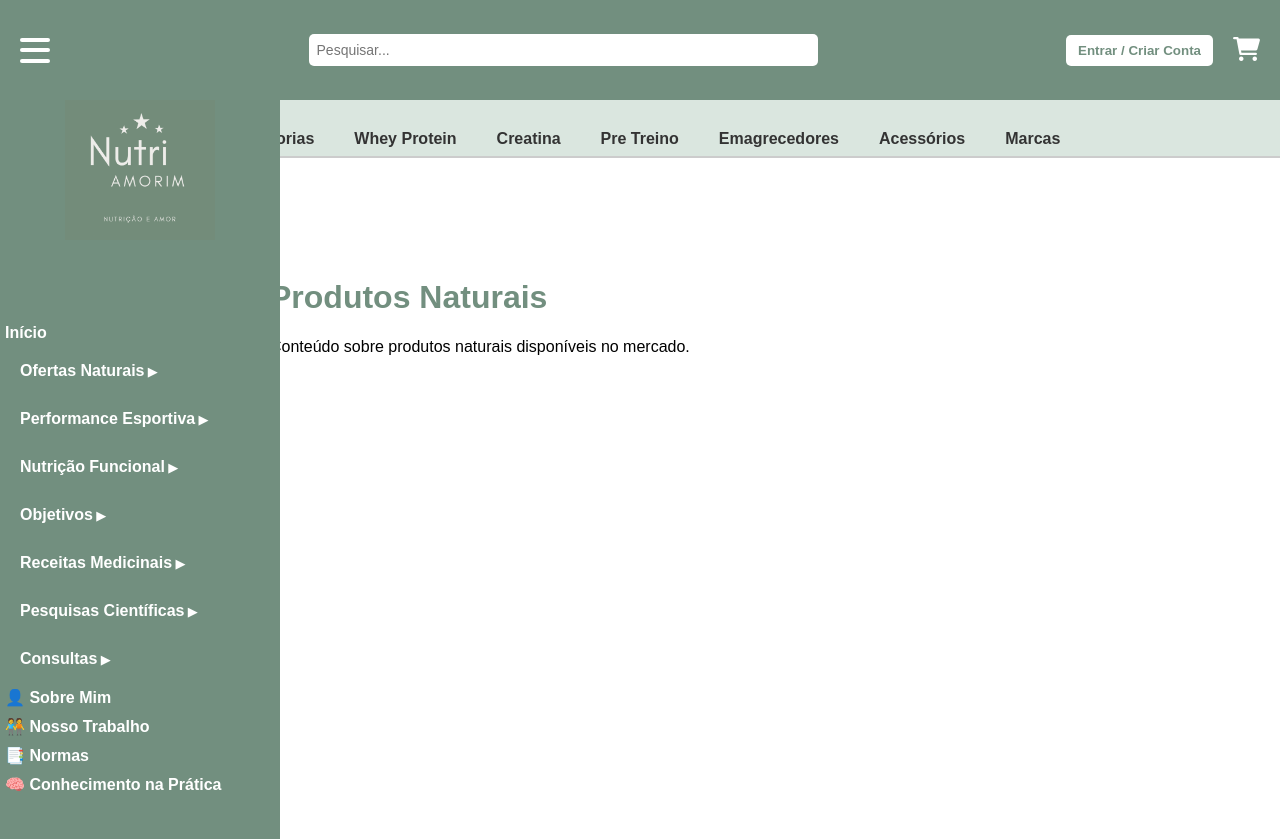
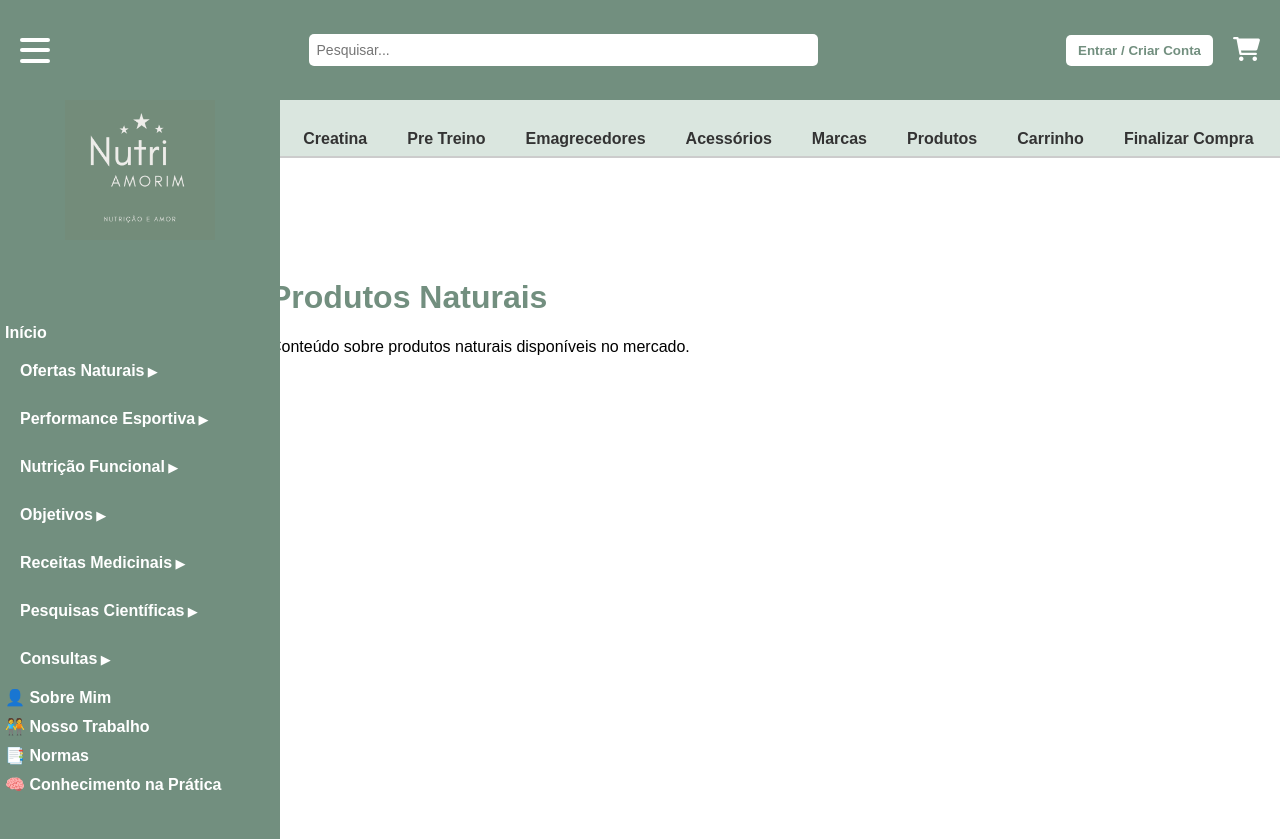
Before and after one commit to NutriAmorim/nutri_site, a Django app: page /produtos_naturais/ in a window 1280 px wide. Shown: the top 839 px of the page. Run offline with Django 5.2, Linux system fonts and the light colour scheme.

Commit message:
adicionando produtos e paginas de compras

```diff
--- a/loja_app/templates/loja_app/base.html
+++ b/loja_app/templates/loja_app/base.html
@@ -65,6 +65,9 @@
     <li><a href="#">Emagrecedores</a></li>
     <li><a href="#">Acessórios</a></li>
     <li><a href="#">Marcas</a></li>
+    <li><a href="{% url 'produtos' %}">Produtos</a></li>
+    <li><a href="{% url 'carrinho' %}">Carrinho</a></li>
+    <li><a href="{% url 'finalizar_compra' %}">Finalizar Compra</a></li>
   </ul>
 </div>
 
--- /dev/null
+++ b/loja_app/templates/loja_app/pedido_confirmado.html
@@ -0,0 +1,2 @@
+<h1>Pedido Confirmado!</h1>
+<p>Seu pedido #{{ pedido.id }} foi confirmado com sucesso.</p>
--- a/loja_app/templates/loja_app/produtos.html
+++ b/loja_app/templates/loja_app/produtos.html
@@ -1,3 +1,5 @@
+{% extends 'base.html' %}
+{% block content %}
 <!DOCTYPE html>
 <html lang="pt-br">
 <head>
@@ -114,3 +116,4 @@
     </script>
 </body>
 </html>
+{% endblock %}
--- a/loja_app/urls.py
+++ b/loja_app/urls.py
@@ -184,4 +184,5 @@ urlpatterns = [
     path('carrinho/', views.carrinho, name='carrinho'),
     path('remover_do_carrinho/<int:carrinho_id>/', views.remover_do_carrinho, name='remover_do_carrinho'),
     path('finalizar_compra/', views.finalizar_compra, name='finalizar_compra'),
+    path('produtos/', views.produtos, name='produtos'),
 ]
--- a/loja_app/views.py
+++ b/loja_app/views.py
@@ -231,3 +231,8 @@ def finalizar_compra(request):
         return render(request, 'loja_app/compra_confirmada.html', {'pedido': pedido})
 
     return render(request, 'loja_app/finalizar_compra.html', {'pedido': pedido, 'endereco': endereco})
+
+
+def pedido_confirmado(request, pedido_id):
+    pedido = Pedido.objects.get(id=pedido_id)
+    return render(request, 'loja_app/pedido_confirmado.html', {'pedido': pedido})
```
